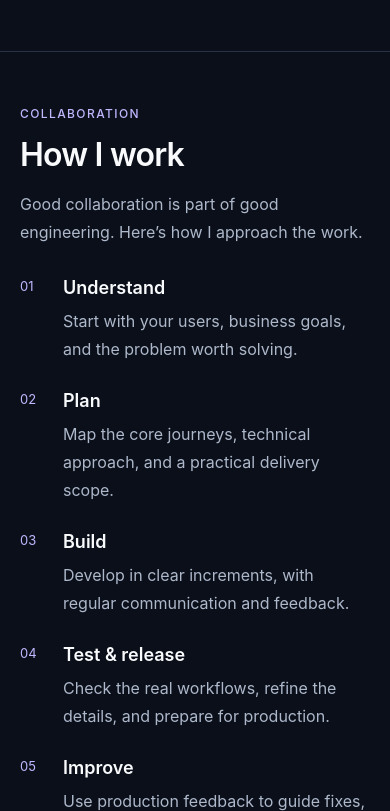
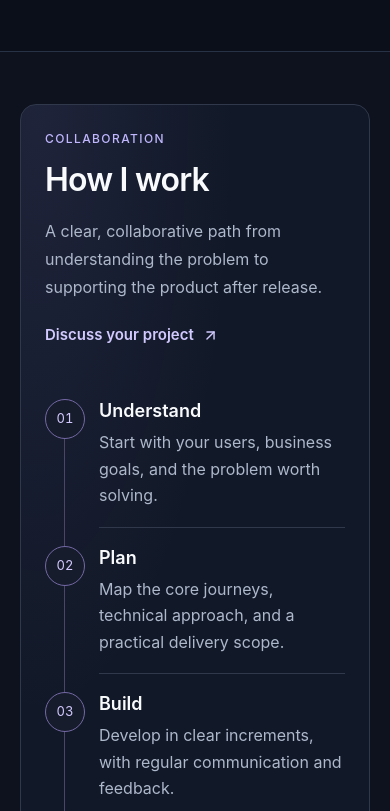
Before and after one commit to iliasahmed/iliasahmed.github.io, a React (Vite) app: page / in a window 390 px wide. Shown: the part 10753-11564 px from the top of the page. Built offline with nearby package versions, Linux system fonts and the light colour scheme.

Commit message:
Redesign collaboration process section

```diff
--- a/src/pages/HomePage.tsx
+++ b/src/pages/HomePage.tsx
@@ -66,7 +66,10 @@ function Expertise() {
   </section>
 }
 function Process() {
-  return <section className="section process-section"><div className="container"><SectionHeading label="COLLABORATION" title="How I work" text="Good collaboration is part of good engineering. Here’s how I approach the work."/><ol className="process-grid">{process.map(([title, text], i) => <li key={title}><div className="process-number"><span>0{i + 1}</span>{i < 4 && <ArrowRight size={16}/>}</div><h3>{title}</h3><p>{text}</p></li>)}</ol></div></section>
+  return <section id="process" className="section process-section"><div className="container"><div className="process-shell">
+    <div className="process-heading"><div><p className="eyebrow">COLLABORATION</p><h2>How I work</h2></div><div className="process-intro"><p>A clear, collaborative path from understanding the problem to supporting the product after release.</p><a href={profile.inquiry}>Discuss your project <ArrowUpRight size={17}/></a></div></div>
+    <ol className="process-grid">{process.map(([title, text], i) => <li key={title}><span className="process-marker" aria-hidden="true">0{i + 1}</span><div className="process-card"><h3>{title}</h3><p>{text}</p></div></li>)}</ol>
+  </div></div></section>
 }
 function About() {
   return <section id="about" className="section container about-grid"><div className="about-copy"><p className="eyebrow">ABOUT</p><h2>A decade of building useful software.</h2><p>I’m Ilias, a software engineer based in Dhaka, Bangladesh. My work spans communication, commerce, transport, and operational products.</p><p>I think beyond individual screens: about architecture, integrations, release quality, and the people maintaining the product. I’ve led teams of up to seven engineers and collaborate with international, remote product teams.</p><a className="inline-link" href={profile.linkedin} target="_blank" rel="noopener noreferrer">More on LinkedIn <ArrowUpRight size={17}/></a><div><a className="cv-link" href="/Ilias-Ahmed-CV.pdf" download>Download my CV <ArrowDown size={15}/></a></div><details className="education"><summary>Education <span>+</span></summary>{education.map(item => <p key={item}>{item}</p>)}</details></div><div className="experience"><div className="timeline-label"><span>PROFESSIONAL EXPERIENCE</span><ArrowDownRight size={21}/></div>{experience.map((job, i) => <article className="experience-item" key={job.company}><div className={`timeline-dot ${i === 0 ? 'current' : ''}`}/><p className="experience-date">{job.date}</p><h3>{job.company}</h3><p className="experience-role">{job.role}</p><p>{job.detail}</p></article>)}</div></section>
--- a/src/styles/index.css
+++ b/src/styles/index.css
@@ -99,11 +99,21 @@ h2 { font-size: clamp(32px, 3.3vw, 44px); line-height: 1.18; letter-spacing: -1.
 .fullstack-note h3 { font-size: 17px; }
 .fullstack-note p { font-size: 16px; color: var(--muted); margin-top: 4px; }
 .fullstack-note a { display: grid; place-items: center; margin-left: auto; width: 44px; height: 44px; }
-.process-grid { list-style: none; display: grid; grid-template-columns: repeat(5, minmax(0, 1fr)); gap: 26px; padding: 0; margin: 0; }
-.process-number { display: flex; align-items: center; justify-content: space-between; color: var(--accent); font-size: 13px; }
-.process-number > svg { width: 14px; }
-.process-grid h3 { font-size: 17px; margin-top: 18px; }
-.process-grid p { font-size: 16px; color: var(--muted); margin-top: 10px; }
+.process-section { background: #0d121e; }
+.process-shell { padding: clamp(24px, 4vw, 48px); border: 1px solid #30384b; border-radius: 16px; background: radial-gradient(ellipse at 5% 0%, rgba(166, 153, 255, .09), transparent 42%), #111827; }
+.process-heading { display: flex; align-items: flex-end; justify-content: space-between; gap: 32px; }
+.process-heading .eyebrow { margin-bottom: 12px; }
+.process-intro { max-width: 430px; }
+.process-intro > p { color: var(--muted); font-size: 16px; }
+.process-intro > a { display: inline-flex; align-items: center; gap: 8px; min-height: 44px; margin-top: 12px; color: #d2caff; font-size: 15px; font-weight: 600; }
+.process-intro > a:hover { color: #fff; }
+.process-grid { position: relative; list-style: none; display: grid; grid-template-columns: repeat(5, minmax(0, 1fr)); gap: 14px; padding: 0; margin: 38px 0 0; }
+.process-grid::before { content: ''; position: absolute; z-index: 0; top: 20px; left: 10%; right: 10%; height: 1px; background: #4a4569; }
+.process-grid li { position: relative; z-index: 1; min-width: 0; }
+.process-marker { display: grid; place-items: center; width: 40px; height: 40px; margin-inline: auto; border: 1px solid #7369a5; border-radius: 50%; background: #171c2c; color: #d2caff; font-size: 13px; font-variant-numeric: tabular-nums; }
+.process-card { min-height: 174px; margin-top: 16px; padding: 18px 16px; border: 1px solid #30384b; border-radius: 9px; background: rgba(8, 12, 21, .36); }
+.process-card h3 { font-size: 18px; line-height: 1.35; }
+.process-card p { margin-top: 10px; color: var(--muted); font-size: 15px; line-height: 1.65; }
 .about-grid { display: grid; grid-template-columns: 1fr 1fr; gap: 80px; }
 .about-copy .eyebrow { margin-bottom: 14px; }
 .about-copy h2 { margin-bottom: 22px; }
@@ -245,7 +255,8 @@ h2 { font-size: clamp(32px, 3.3vw, 44px); line-height: 1.18; letter-spacing: -1.
   .header-inner { gap: 22px; }
   .desktop-nav { gap: 18px; }
   .about-grid { gap: 45px; }
-  .process-grid { grid-template-columns: repeat(3, minmax(0, 1fr)); row-gap: 30px; }
+  .process-grid { grid-template-columns: repeat(3, minmax(0, 1fr)); row-gap: 22px; }
+  .process-grid::before { display: none; }
   .case-content { gap: 35px; }
   .app-build-grid { grid-template-columns: repeat(2, minmax(0, 1fr)); }
 }
@@ -322,12 +333,16 @@ h2 { font-size: clamp(32px, 3.3vw, 44px); line-height: 1.18; letter-spacing: -1.
   .fullstack-note > svg { width: 20px; margin-top: 3px; }
   .fullstack-note a { display: none; }
   .fullstack-note p { font-size: 15px; }
-  .process-grid { grid-template-columns: 1fr; gap: 24px; }
-  .process-grid li { display: grid; grid-template-columns: 25px minmax(0, 1fr); column-gap: 18px; }
-  .process-number { align-self: start; grid-row: 1 / 3; padding-top: 3px; }
-  .process-number > svg { display: none; }
-  .process-grid h3 { margin: 0; font-size: 18px; }
-  .process-grid p { margin-top: 6px; font-size: 16px; }
+  .process-heading { display: block; }
+  .process-intro { margin-top: 18px; }
+  .process-grid { grid-template-columns: 1fr; gap: 0; margin-top: 24px; }
+  .process-grid::before { display: block; top: 20px; bottom: 20px; left: 19px; right: auto; width: 1px; height: auto; }
+  .process-grid li { display: grid; grid-template-columns: 40px minmax(0, 1fr); gap: 0 14px; }
+  .process-marker { grid-column: 1; grid-row: 1; margin: 18px 0 0; }
+  .process-card { grid-column: 2; min-height: 0; margin: 0; padding: 18px 0; border: 0; border-bottom: 1px solid #30384b; border-radius: 0; background: none; }
+  .process-grid li:last-child .process-card { border-bottom: 0; }
+  .process-card h3 { font-size: 18px; }
+  .process-card p { margin-top: 6px; font-size: 16px; }
   .about-grid { gap: 38px; }
   .about-copy > p:not(.eyebrow) { font-size: 16px; }
   .education p { font-size: 15px; }
```
Also changed, not shown: 1 other file (tests, documents, lock files or other folders).
